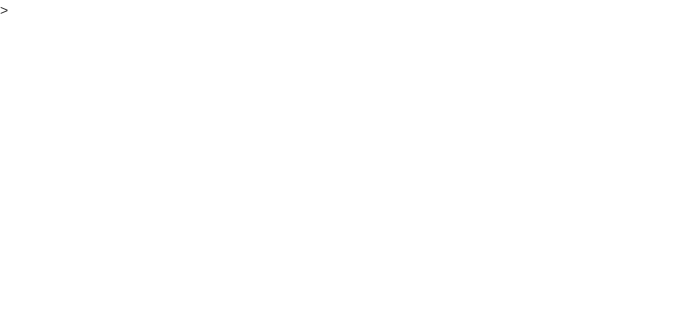
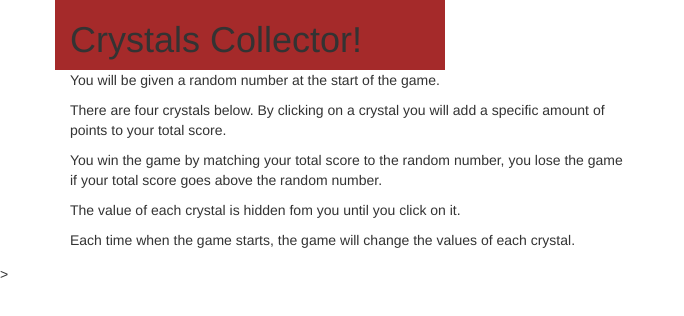
Before and after one commit to robrollner/week-4-game, a plain HTML site: page index.html in a window 1280 px wide. Shown: the whole page, without its empty margins (0-684 px from the left). Drawn offline with nearby package versions, Linux system fonts and the light colour scheme.

```diff
--- a/index.html
+++ b/index.html
@@ -7,17 +7,71 @@
     <meta name="viewport" content="width=device-width, initial-scale=1">
     <link rel="stylesheet" type="text/css" href="https://cdnjs.cloudflare.com/ajax/libs/meyer-reset/2.0/reset.css">
     <link rel="stylesheet" type="text/css" href="https://maxcdn.bootstrapcdn.com/bootstrap/3.3.7/css/bootstrap.min.css">
+    <style type="text/css">
+        #Header {
+            background-color: brown;
+        }
+    </style>
 
 </head>
 
 <body>
     <div class="container">
         <div class="row">
-            <div class="col-">
+            <div class="col-xs-12 col-md-4" id="Header">
+                <h1>Crystals Collector!</h1>
+            </div>
+
+        </div>
+        <div class="row">
+            <div class="col-xs-12 col-md-6" id="instructions">
+            <p>
+                You will be given a random number at the start of the game.
+            </p>
+            <p>
+                There are four crystals below. By clicking on a crystal you will add a specific amount of points to your total score.
+            </p>
+            <p>
+                You win the game by matching your total score to the random number, you lose the game if your total score goes above the random number.
+            </p>
+            <p>
+                The value of each crystal is hidden fom you until you click on it.
+            </p>
+            <p>
+                Each time when the game starts, the game will change the values of each crystal.
+            </p>
 
             </div>
 
         </div>
+        <div class="row">
+            <div class="col-xs-8 col-md-4" id="cpuRandomNumber">
+
+            </div>
+            <div class="col-xs-4 col-md-2" id="winLoss">
+
+            </div>
+
+        </div>
+        <div class="row">
+            <div class="col-xs-12 col-md-6" id="crystalButtons">
+
+            </div>
+
+        </div>
+        <div class="row">
+            <div class="col-xs-12 col-md-6" id="scoreMessage">
+
+            </div>
+
+        </div>
+        <div class="row">
+            <div class="col-xs-12 col-md-6" id="score">
+
+            </div>
+
+        </div>
+
     </div>
 
 </body>
```
Also changed, not shown: assets/images/background-image.jpg (added), assets/javascript/jquery.js (added).
